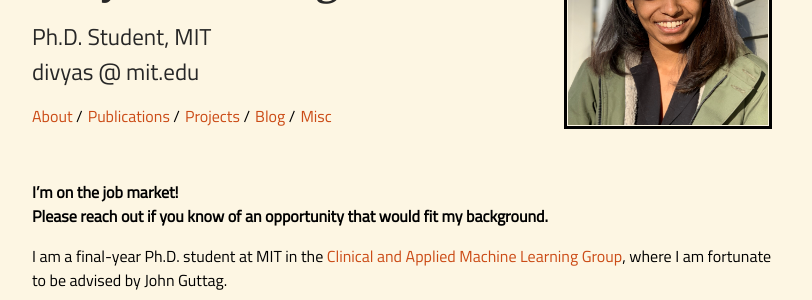
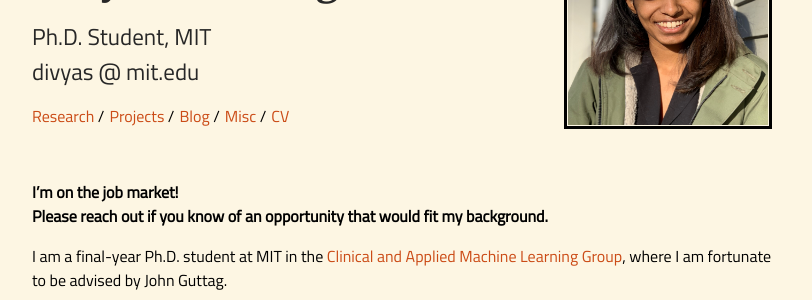
Before and after one commit to dmshanmugam/dmshanmugam.github.io, a Jekyll site: the page built from index.md, in a window 1280 px wide. Shown: the part 124-424 px from the top of the page, without its empty margins (233-1045 px from the left). Built offline with Jekyll 4.4.1, drawn with Linux system fonts in a browser that asks for light colours.

Commit message:
centered photo + updated styles

```diff
--- a/_config.yml
+++ b/_config.yml
@@ -22,9 +22,7 @@
 footer_text: "***"
 
 nav:
- - name: "About"
-   link: "/index"
- - name: "Publications"
+ - name: "Research"
    link: "/publications"
  - name: "Projects"
    link: "/projects"
@@ -32,3 +30,5 @@
    link: "/blog"
  - name: "Misc"
    link: "/misc"
+ - name: "CV"
+   link: "/assets/cv.pdf"
--- a/_layouts/default.html
+++ b/_layouts/default.html
@@ -70,11 +70,11 @@
         <div class="navbar container">
 
             <div class="navbar-text container pull-left stack-on-small">
-                    <a id="author-name" class="alignable pull-left stack-on-small" href="{{ site.baseurl }}">
+                    <a id="author-name" class="alignable pull-left stack-on-small" href="{{ site.baseurl }}/">
 
                     <div id="author-first-name" class="stack-on-small">{{ site.firstname }}&#8201</div><div id="author-last-name">{{site.lastname}}</div></a>
 
-                    <a id="author-role" class="alignable stack-on-small" href="{{ site.baseurl }}">Ph.D. Student, MIT</a>
+                    <div id="author-role" class="alignable stack-on-small" href="{{ site.baseurl }}">Ph.D. Student, MIT</div>
                     <br>
 
                     <div id="author-email" class="alignabl pull-left">divyas @ mit.edu</div>
--- a/_sass/_style.scss
+++ b/_sass/_style.scss
@@ -288,6 +288,7 @@
         // display: none;
         // visibility: hidden;
         float:  none;
+        align-items: center;
     }
 
     .navbar-text {
@@ -302,6 +303,7 @@
         display: block;
         float: none;
         margin: none;
+        box-sizing: border-box;
     }
     #author-first-name {
 		width: 100%;
```
